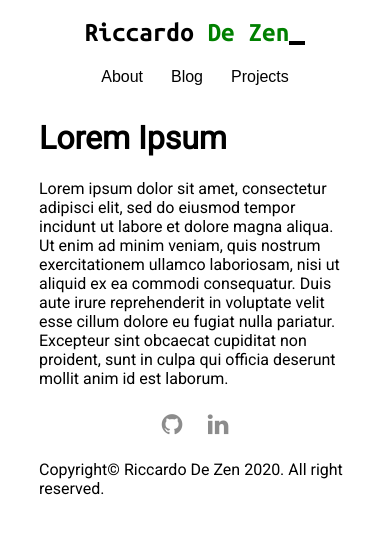
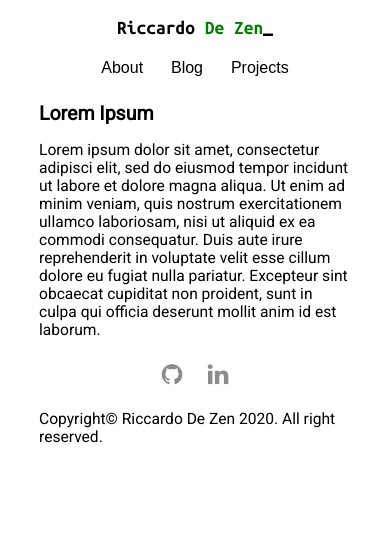
Before and after one commit to ricdezen/ricdezen.github.io, a Jekyll site: the page built from index.md, in a window 390 px wide. Shown: the top 534 px of the page. Built offline with Jekyll 4.4.1, drawn with Linux system fonts in a browser that asks for light colours.

Commit message:
Minor updates to css font size

```diff
--- a/_layouts/default.html
+++ b/_layouts/default.html
@@ -5,7 +5,9 @@
 
 <body>
     {% include header.html %}
-    {{ content }}
+    <div class="content">
+        {{ content }}
+    </div>
     {% include footer.html %}
 </body>
 
--- a/css/default.css
+++ b/css/default.css
@@ -6,25 +6,13 @@
 @import "blog.css";
 @import "projects.css";
 
-@media screen and (max-width: 800px) {
-    body {
-        min-width: 80vw;
-        max-width: 80vw;
-        width: 80vw;
-    }
-
-    .main-title {
-        font-size: 7vw;
-    }
-}
-
 a {
     text-decoration: none;
     color: var(--color-primary);
 }
 
 body {
-    width: 750px;
+    width: 640px;
     margin-left: auto;
     margin-right: auto;
     font-family: 'Roboto', sans-serif;
@@ -32,7 +20,27 @@ body {
 }
 
 h1 {
-    font-size: 32px
+    font-size: 40px
+}
+
+h2 {
+    font-size: 36px;
+}
+
+h3 {
+    font-size: 32px;
+}
+
+h4 {
+    font-size: 28px;
+}
+
+h5 {
+    font-size: 24px;
+}
+
+h6 {
+    font-size: 20px;
 }
 
 .cursor-icon {
@@ -52,11 +60,50 @@ h1 {
     width: 100%;
     overflow: hidden;
     text-align: center;
-    color: var(--text-color);
 }
 
 .main-title a {
     text-decoration: none;
+    color: var(--text-color);
 }
 
-/* Miscellaneous */
+/* Mobile */
+
+@media screen and (max-width: 800px) {
+    body {
+        min-width: 80vw;
+        max-width: 80vw;
+        width: 80vw;
+        font-size: 4vw;
+    }
+
+    .cursor-icon {
+        width: 2.5vw;
+        height: 1.25vw;
+        top: 2px;
+    }
+
+    h1 {
+        font-size: 5vw;
+    }
+
+    h2 {
+        font-size: 4.8vw;
+    }
+
+    h3 {
+        font-size: 4.6vw;
+    }
+
+    h4 {
+        font-size: 4.4vw;
+    }
+
+    h5 {
+        font-size: 4.2vw;
+    }
+
+    h6 {
+        font-size: 4vw;
+    }
+}
```
